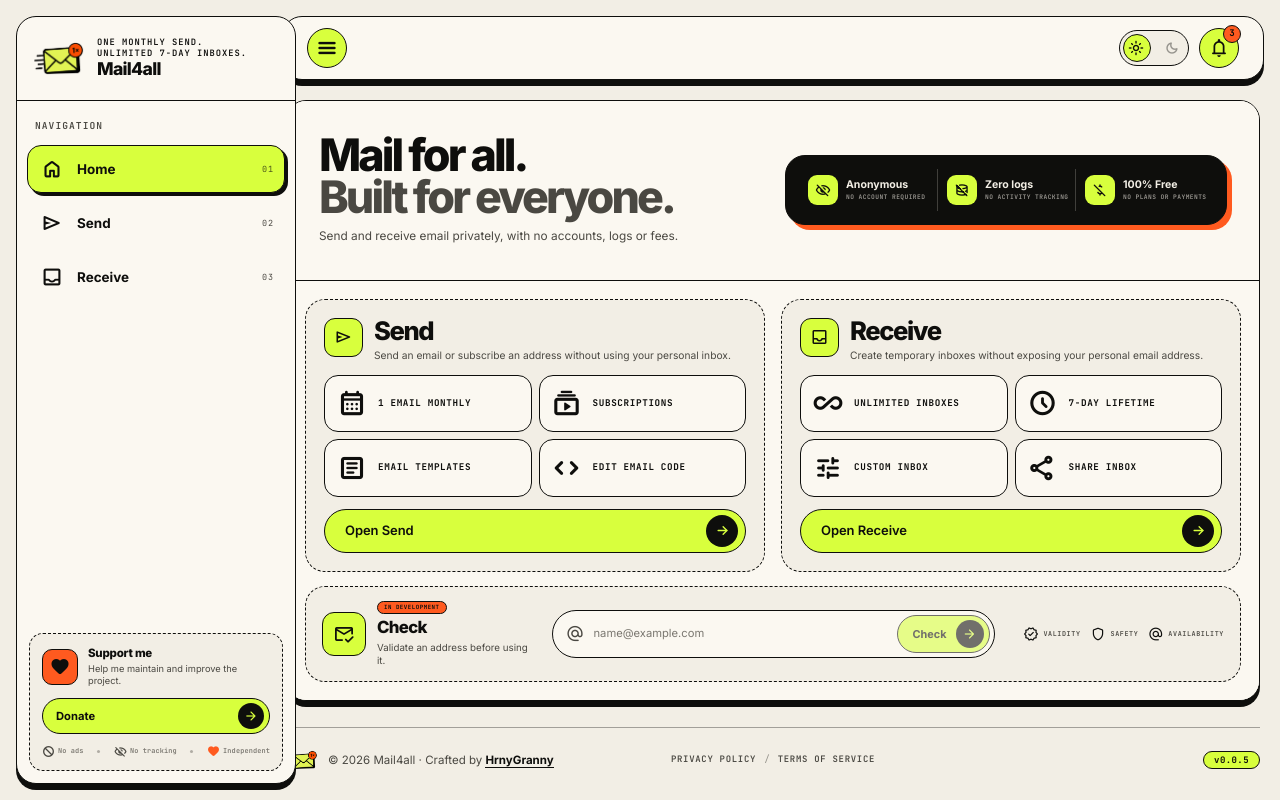
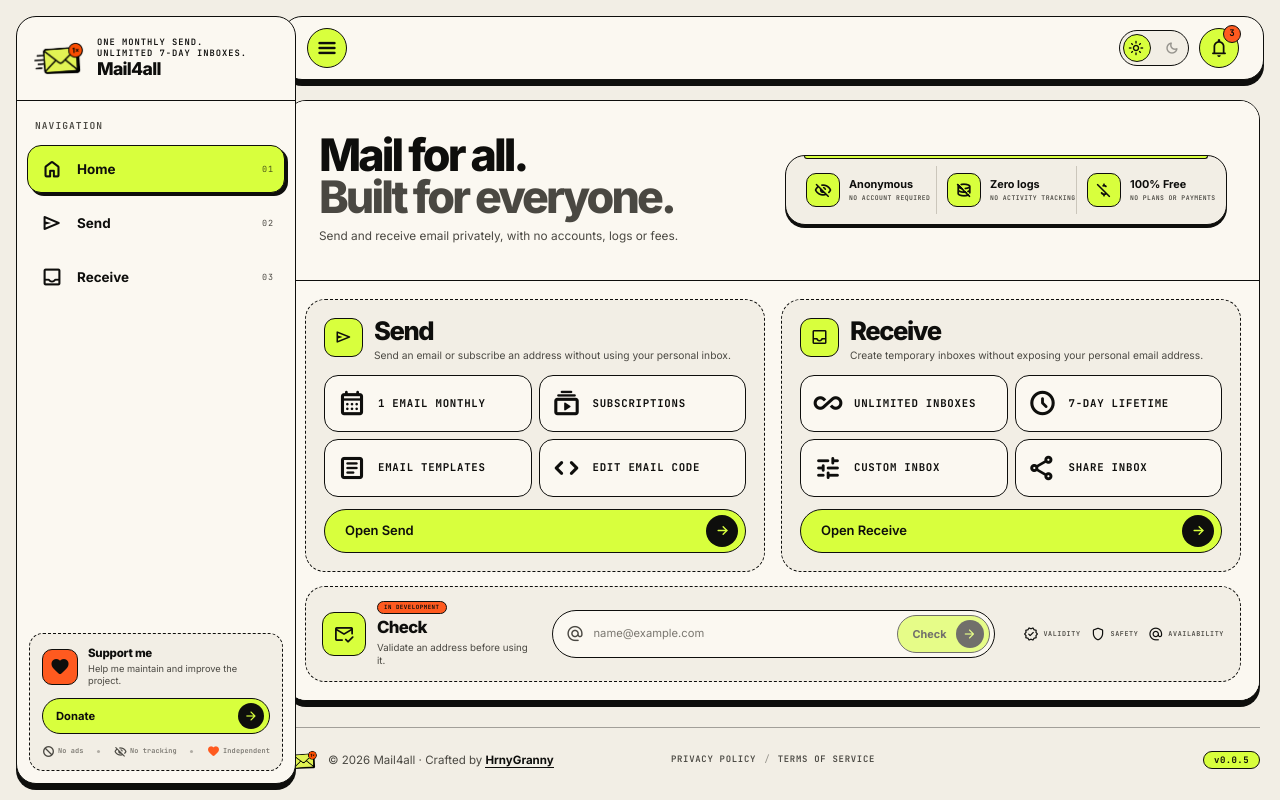
Before and after one commit to HrnyGranny/Mail4all, a Vue app in the folder Mail4all/frontend/: page / in a window 1280 px wide. Built offline with nearby package versions, Linux system fonts and the light colour scheme.

Commit message:
v0.1.4 - fix home

```diff
--- a/Mail4all/frontend/src/components/sections/Home.vue
+++ b/Mail4all/frontend/src/components/sections/Home.vue
@@ -473,50 +473,86 @@ const handleSectionChange = (view) => {
    ========================================================= */
 
 .home-guarantees {
+  position: relative;
+
   min-width: 0;
-  padding: 13px;
+  padding: 10px;
 
-  color: #f2eee5;
-  background-color: var(--color-on-accent);
+  color: var(--color-ink);
+  background-color: var(--color-paper);
 
-  border: var(--border-width) solid var(--color-on-accent);
+  border: var(--border-width) solid var(--border-color);
   border-radius: var(--radius-lg);
 
-  box-shadow: 5px 5px 0 var(--color-tangerine);
+  box-shadow: var(--shadow-xs);
+
+  overflow: hidden;
+
+  transition:
+    color var(--transition-normal),
+    background-color var(--transition-normal),
+    border-color var(--transition-normal);
+}
+
+.home-guarantees::before {
+  content: "";
+
+  position: absolute;
+  top: 0;
+  right: 18px;
+  left: 18px;
+
+  height: 3px;
+
+  background-color: var(--color-chartreuse);
+
+  border-right: 1px solid var(--color-on-accent);
+  border-bottom: 1px solid var(--color-on-accent);
+  border-left: 1px solid var(--color-on-accent);
+  border-radius: 0 0 var(--radius-pill) var(--radius-pill);
 }
 
 .home-guarantee {
   width: 100%;
   min-width: 0;
-  min-height: 42px;
-  padding: 5px 9px;
+  min-height: 48px;
+  padding: 7px 10px;
 
   display: flex;
   align-items: center;
-  gap: 8px;
+  gap: 9px;
+
+  color: var(--color-ink);
 }
 
 .home-guarantee--bordered {
-  border-left: 1px solid rgba(242, 238, 229, 0.22);
+  border-left: 1px solid var(--color-line);
 }
 
 .home-guarantee__icon {
-  width: 30px;
-  height: 30px;
-  flex: 0 0 30px;
+  width: 34px;
+  height: 34px;
+  flex: 0 0 34px;
 
   color: var(--color-on-accent);
   background-color: var(--color-chartreuse);
 
-  border-radius: 9px;
+  border: 1px solid var(--color-on-accent);
+  border-radius: 10px;
 
-  font-size: 16px;
+  font-size: 18px;
 
   font-variation-settings:
     "FILL" 0,
-    "wght" 500,
+    "wght" 600,
     "GRAD" 0,
     "opsz" 20;
+
+  transition: transform var(--transition-fast);
+}
+
+.home-guarantee:hover .home-guarantee__icon {
+  transform: rotate(-4deg) scale(1.04);
 }
 
 .home-guarantee__content {
@@ -528,18 +564,18 @@ const handleSectionChange = (view) => {
 }
 
 .home-guarantee__content strong {
-  color: #f2eee5;
+  color: var(--color-ink);
 
-  font-size: 0.66rem;
+  font-size: 0.68rem;
   line-height: 1.2;
   white-space: nowrap;
 }
 
 .home-guarantee__content span {
-  color: rgba(242, 238, 229, 0.62);
+  color: var(--color-graphite);
 
   font-family: var(--font-mono);
-  font-size: 0.39rem;
+  font-size: 0.4rem;
   font-weight: 600;
   line-height: 1.35;
   letter-spacing: 0.07em;
@@ -766,7 +802,7 @@ const handleSectionChange = (view) => {
 
   color: var(--color-ink);
 
-  font-size: 0.58rem;
+  font-size: 0.67rem;
   font-weight: 700;
   line-height: 1.25;
   letter-spacing: 0.07em;
@@ -1073,11 +1109,20 @@ const handleSectionChange = (view) => {
   }
 
   .home-guarantees {
-    padding: 9px;
+    padding: 7px;
   }
 
   .home-guarantee {
     min-height: 36px;
+    padding: 4px 7px;
+  }
+
+  .home-guarantee__icon {
+    width: 30px;
+    height: 30px;
+    flex-basis: 30px;
+
+    font-size: 16px;
   }
 
   .home-services {
@@ -1117,7 +1162,7 @@ const handleSectionChange = (view) => {
   }
 
   .home-benefit__title {
-    font-size: 0.52rem;
+    font-size: 0.6rem;
   }
 
   .home-checker {
@@ -1229,7 +1274,7 @@ const handleSectionChange = (view) => {
   }
 
   .home-benefit__title {
-    font-size: 0.52rem;
+    font-size: 0.6rem;
   }
 
   .home-checker__checks {
@@ -1247,11 +1292,11 @@ const handleSectionChange = (view) => {
   }
 
   .home-guarantees {
-    padding: 10px;
+    padding: 8px;
   }
 
   .home-guarantee {
-    padding: 4px 7px;
+    padding: 5px 7px;
 
     flex-direction: column;
     align-items: flex-start;
@@ -1291,7 +1336,7 @@ const handleSectionChange = (view) => {
   }
 
   .home-benefit__title {
-    font-size: 0.52rem;
+    font-size: 0.6rem;
     line-height: 1.2;
   }
 
@@ -1318,7 +1363,12 @@ const handleSectionChange = (view) => {
   }
 
   .home-guarantees {
-    padding: 9px;
+    padding: 8px;
+  }
+
+  .home-guarantees::before {
+    right: 14px;
+    left: 14px;
   }
 
   .home-guarantee {
@@ -1366,7 +1416,7 @@ const handleSectionChange = (view) => {
     padding: 7px 8px;
 
     display: grid;
-    grid-template-columns: 26px minmax(0, 1fr);
+    grid-template-columns: 30px minmax(0, 1fr);
     align-items: center;
     gap: 7px;
   }
@@ -1383,7 +1433,7 @@ const handleSectionChange = (view) => {
   .home-benefit__title {
     min-width: 0;
 
-    font-size: 0.48rem;
+    font-size: 0.55rem;
     line-height: 1.2;
     overflow-wrap: anywhere;
   }
```
